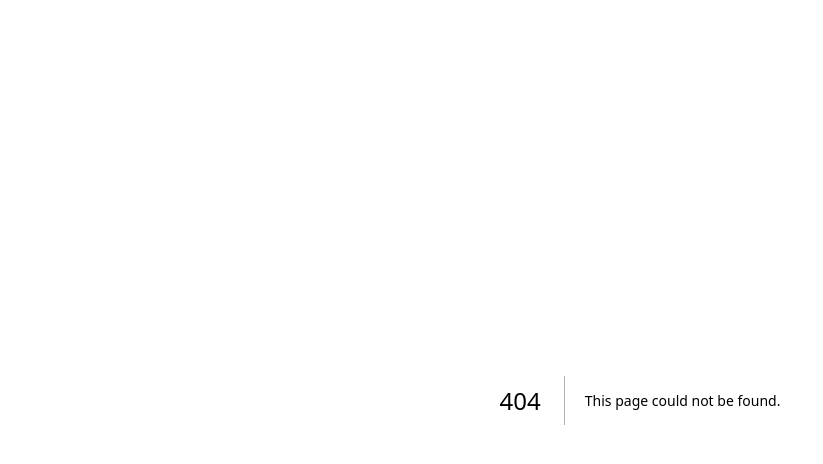
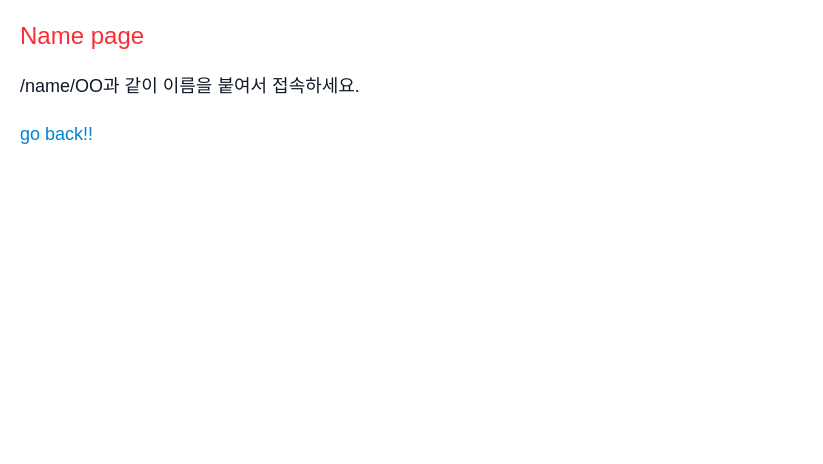
Before and after one commit to Soyeong4250/nextjs_study, a Next.js app in the folder sample_next_app/: page /name in a window 1280 px wide. Before the commit this address had no page. Shown: the top 464 px of the page, without its empty margins (0-823 px from the left). Built offline with nearby package versions, Linux system fonts and the light colour scheme.

Commit message:
파라미터가 없는 경우를 위한 page.tsx 추가

```diff
--- /dev/null
+++ b/sample_next_app/src/app/name/page.tsx
@@ -0,0 +1,13 @@
+import Link from "next/link";
+
+export default function Name() {
+    return (
+        <main>
+            <h1 className="title">Name page</h1>
+            <p className="msg">/name/OO과 같이 이름을 붙여서 접속하세요.</p>
+            <div>
+                <Link href="/">go back!!</Link>
+            </div>
+        </main>
+    )
+}
```
